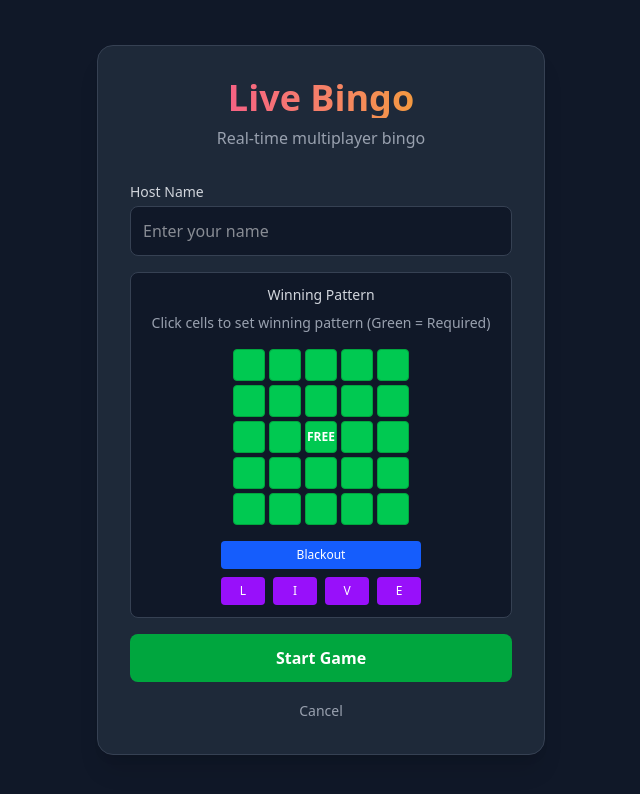
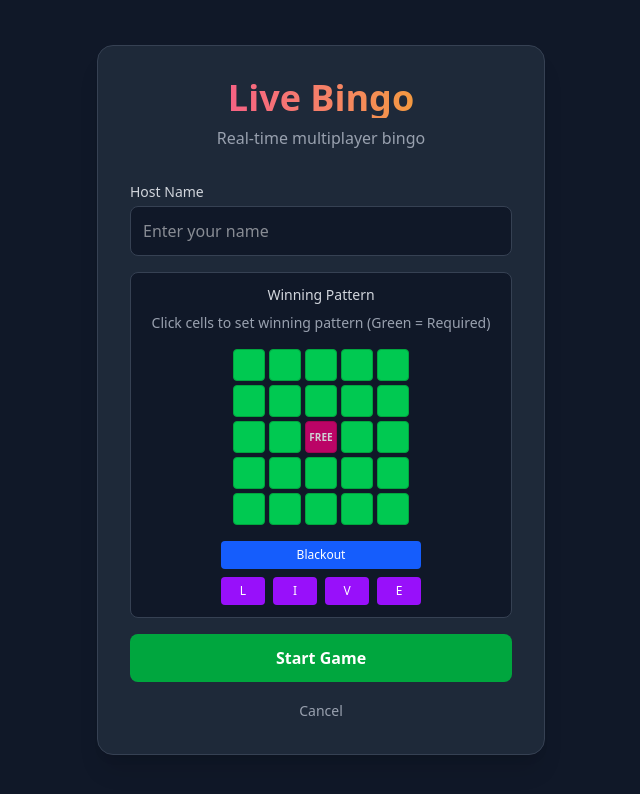
Before and after one commit to EMCSquare12/Live-Bingo-v2, a React (Vite) app in the folder client/live-bingo-v2/: page / in a window 1280 px wide. Both pictures are taken after a click on the button "Create Room". Shown: the top 794 px of the page, without its empty margins (319-959 px from the left). Built offline with nearby package versions, Linux system fonts and the light colour scheme; no server answers.

Commit message:
Fix: Cant start the game if winning pattern is blank

```diff
--- a/client/live-bingo-v2/src/components/PatternPicker.jsx
+++ b/client/live-bingo-v2/src/components/PatternPicker.jsx
@@ -1,3 +1,4 @@
+// client/live-bingo-v2/src/components/PatternPicker.jsx
 import React, { useState, useEffect } from "react";
 
 const PATTERN_PRESETS = [
@@ -40,6 +41,9 @@ const PatternPicker = ({ onPatternChange, initialPattern }) => {
   }, [selectedIndices, onPatternChange]);
 
   const toggleCell = (index) => {
+    // Prevent toggling the FREE cell
+    if (index === 12) return;
+
     setSelectedIndices((prev) =>
       prev.includes(index) ? prev.filter((i) => i !== index) : [...prev, index],
     );
@@ -61,11 +65,14 @@ const PatternPicker = ({ onPatternChange, initialPattern }) => {
             <button
               key={i}
               type="button"
+              disabled={isFreeSpace} // Disable the button if it's the free space
               onClick={() => toggleCell(i)}
-              className={`w-8 h-8 rounded text-xs font-bold border transition-colors ${
-                isSelected
-                  ? "bg-green-500 border-green-600 text-white"
-                  : "bg-gray-700 border-gray-600 text-gray-300 hover:bg-gray-600"
+              className={`w-8 h-8 rounded text-[10px] font-bold border transition-colors ${
+                isFreeSpace
+                  ? "bg-pink-600 border-pink-700 text-white cursor-not-allowed opacity-80" // Distinct styling for the Free Space
+                  : isSelected
+                    ? "bg-green-500 border-green-600 text-white"
+                    : "bg-gray-700 border-gray-600 text-gray-300 hover:bg-gray-600"
               }`}
             >
               {isFreeSpace ? "FREE" : ""}
@@ -84,9 +91,8 @@ const PatternPicker = ({ onPatternChange, initialPattern }) => {
               index === 0 ? "col-span-4" : "col-span-1"
             } ${color}`}
             onClick={() => setSelectedIndices(indices)}
-            title={name} // Shows full name on hover if it gets truncated
+            title={name}
           >
-            {/* Shorten the names for the bottom row so they fit nicely */}
             {index === 0 ? name : name.charAt(0)}
           </button>
         ))}
--- a/client/live-bingo-v2/src/pages/HostRoom.jsx
+++ b/client/live-bingo-v2/src/pages/HostRoom.jsx
@@ -237,6 +237,12 @@ const HostRoom = () => {
       toast.dismiss();
       return toast.error("Wait for players to join!");
     }
+
+    if (!winningPattern || winningPattern.length === 0) {
+      toast.dismiss();
+      return toast.error("Select at least 1 winning cell in Pattern!");
+    }
+
     socket.emit("start_game", { roomId: room });
   };
 
```
